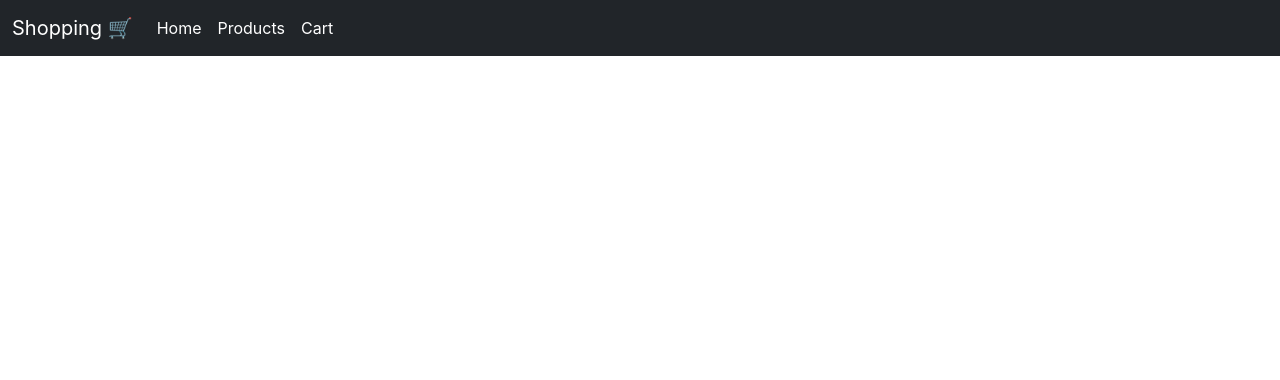
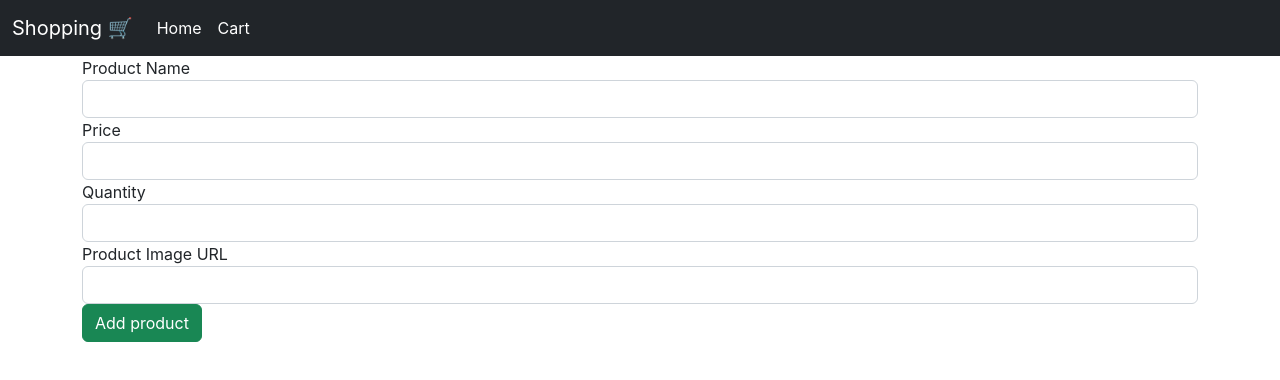
Before and after one commit to leninkumar1287/simpleCrud, a React (Create React App) app: page /addproduct in a window 1280 px wide. Shown: the top 380 px of the page. Built offline with nearby package versions, Linux system fonts and the light colour scheme; the HTML template or start-up script is replaced by a standard one.

Commit message:
Add new product was done

```diff
--- a/src/App.js
+++ b/src/App.js
@@ -2,7 +2,7 @@ import React from 'react'
 import { BrowserRouter as Router, Routes, Route } from 'react-router-dom'
 import Navigation from './components/Navigation'
 import Home from './components/Home'
-import Products from './components/Products'
+import AddNewProducts from './components/AddNewProducts'
 export default function App() {
   return (
     <div>
@@ -11,7 +11,8 @@ export default function App() {
         <section className='container'>
           <Routes>
             <Route path="/" element={<Home />} />
-            <Route path="/products" element={<Products />} />
+            <Route path="/home" element={<Home />} />
+            <Route path='/addproduct' element={<AddNewProducts />} />
           </Routes>
         </section>
       </Router>
--- /dev/null
+++ b/src/components/AddNewProducts.js
@@ -0,0 +1,46 @@
+import React, { useState } from 'react'
+import { useNavigate } from 'react-router-dom'
+import { addNewProducts } from './services/ProductServices'
+
+export default function AddNewProducts() {
+    let [dataPayload, setDataPayload] = useState({ productName: '', price: "", quantity: "", productImage: "" })
+    const navigation = useNavigate()
+    const dataHanler = (event) => {
+        const { name, value } = event.target
+        setDataPayload({ ...dataPayload, [name]: value })
+    }
+
+    const postData = (event) => {
+        event.preventDefault();
+        addNewProducts(dataPayload).then(res=>{
+            console.log(res.data)
+            if(res.data){
+                alert("New products was added")
+                navigation("/")
+            }
+        })
+
+    }
+    return (
+        <div>
+            <form onSubmit={dataHanler}></form>
+            <div className='form-group'>
+                <label > Product Name</label>
+                <input type={"text"} name='productName' className='form-control' onChange={dataHanler}></input>
+            </div>
+            <div className='form-group'>
+                <label> Price </label>
+                <input type={"text"} name='price' className='form-control' onChange={dataHanler}></input>
+            </div>
+            <div className='form-group'>
+                <label> Quantity </label>
+                <input type={"text"} name='quantity' className='form-control' onChange={dataHanler}></input>
+            </div>
+            <div className='form-group'>
+                <label> Product Image URL</label>
+                <input type={"text"} name='productImage' className='form-control' onChange={dataHanler}></input>
+            </div>
+            <input type={"submit"} name="sumbit" className='btn btn-success' value={"Add product"} onClick={postData}></input>
+        </div>
+    )
+}
--- a/src/components/Home.js
+++ b/src/components/Home.js
@@ -1,11 +1,30 @@
-import React, { useState } from 'react'
+import React, { useEffect, useState } from 'react'
+import { Link } from "react-router-dom";
 import { getProducts } from "./services/ProductServices";
 export default function Home() {
-  const [payload, setPayload] = useState(0)
-  getProducts().then(res => {
-    console.log("res.data : ", res.data)
-  })
+  const [payLoad, setPayload] = useState([])
+  useEffect(() => {
+    getProducts().then(response => {
+      console.log(response)
+      setPayload(response.data)
+    })
+  }, [])
   return (
-    <div> <h5>All the available products</h5> </div>
-  )
+    <div>
+      <Link to="/addproduct" className="btn btn-primary"> Add Product</Link>
+      <div>
+        <h2>These all are available products</h2>
+        <div className='row'> {payLoad?.map((product, index) =>
+          <div key={index} className="col-sm-4 card" style={{ width: '18rem' }}>
+            <img src={product.productImage} className="card-img-top" alt="SuperImages" width={200} height={150} />
+            <div className="card-body">
+              <h5 className="card-title">{product.productName}</h5>
+              <p className="card-text">Price : {"💲" + product.price} <br />
+                id : {product.id} <br />
+                Quantity : {product.quantity} </p>
+            </div>
+          </div>
+        )}</div>
+      </div>
+    </div>)
 }
--- a/src/components/Navigation.js
+++ b/src/components/Navigation.js
@@ -13,10 +13,7 @@ export default function Navigation() {
                     <div className="collapse navbar-collapse" id="navbarNav">
                         <ul className="navbar-nav">
                             <li className="nav-item">
-                                <Link className="nav-link active" aria-current="page" to="/">Home</Link>
-                            </li>
-                            <li className="nav-item">
-                                <Link className="nav-link active" to="/products">Products</Link>
+                                <Link className="nav-link active" aria-current="page" to="/home">Home</Link>
                             </li>
                             <li className="nav-item">
                                 <Link className="nav-link active" to="/cart">Cart</Link>
--- a/src/components/Products.js
+++ /dev/null
@@ -1,9 +0,0 @@
-import React from 'react'
-
-export default function Products() {
-  return (
-    <div>
-        <h2 className='btn btn-primary'>Add new Product</h2>
-    </div>
-  )
-}
--- a/src/components/services/ProductServices.js
+++ b/src/components/services/ProductServices.js
@@ -10,6 +10,10 @@ function getProductsById(id) {
     return axios.get(`${API}${id}`)
 }
 
+function addNewProducts(data) {
+    return axios.post(`${API}`,data)
+}
+
 function updateProductDetails(data) {
     return axios.put(`${API}`, data)
 }
@@ -18,4 +22,4 @@ function deleteProduct(id) {
     return axios.delete(`${API}${id}`)
 }
 
-export { getProducts, getProductsById, updateProductDetails, deleteProduct }
+export { getProducts, getProductsById, updateProductDetails, deleteProduct, addNewProducts}
```
Also changed, not shown: src/components/server/Products.json (+10 -5 lines), src/components/Cart.js (added).
